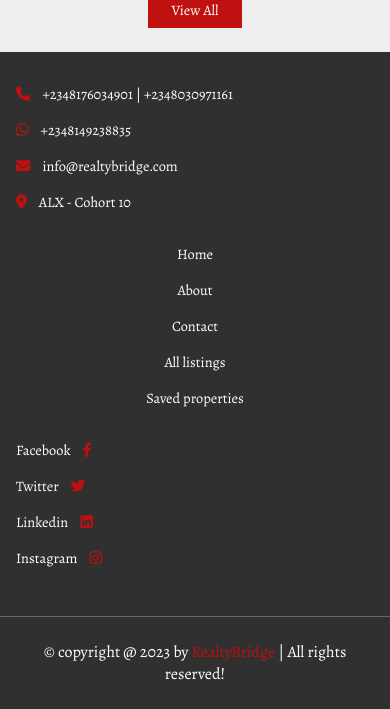
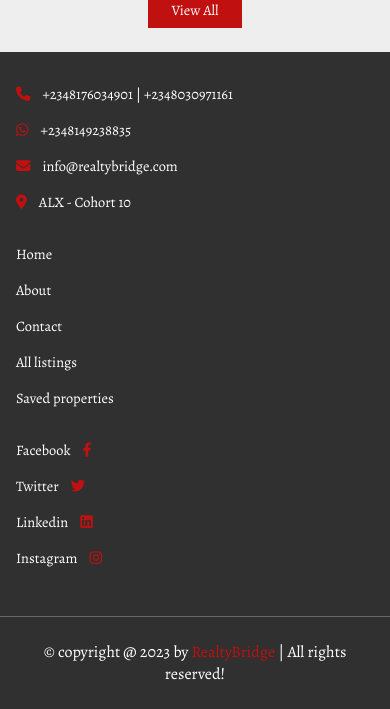
Before and after one commit to Jayminai/RealtyBridge, a PHP site: page /home.html in a window 390 px wide. Shown: the part 4237-4946 px from the top of the page. Run offline with PHP 8.4, Linux system fonts and the light colour scheme.

Commit message:
Footer fixed

```diff
--- a/css/style.css
+++ b/css/style.css
@@ -1028,6 +1028,7 @@ section{
 
    html{
       font-size: 50%;
+      overflow: hidden;
    }
 
    .header .navbar .flex .logo{
@@ -1062,4 +1063,8 @@ section{
    .footer .flex .box:last-child {
       text-align: left;
    }
+
+   .footer .flex .box:nth-child(2) a {
+      text-align: left; /* Align the links to the left on smaller screens */
+   }
 }
```
